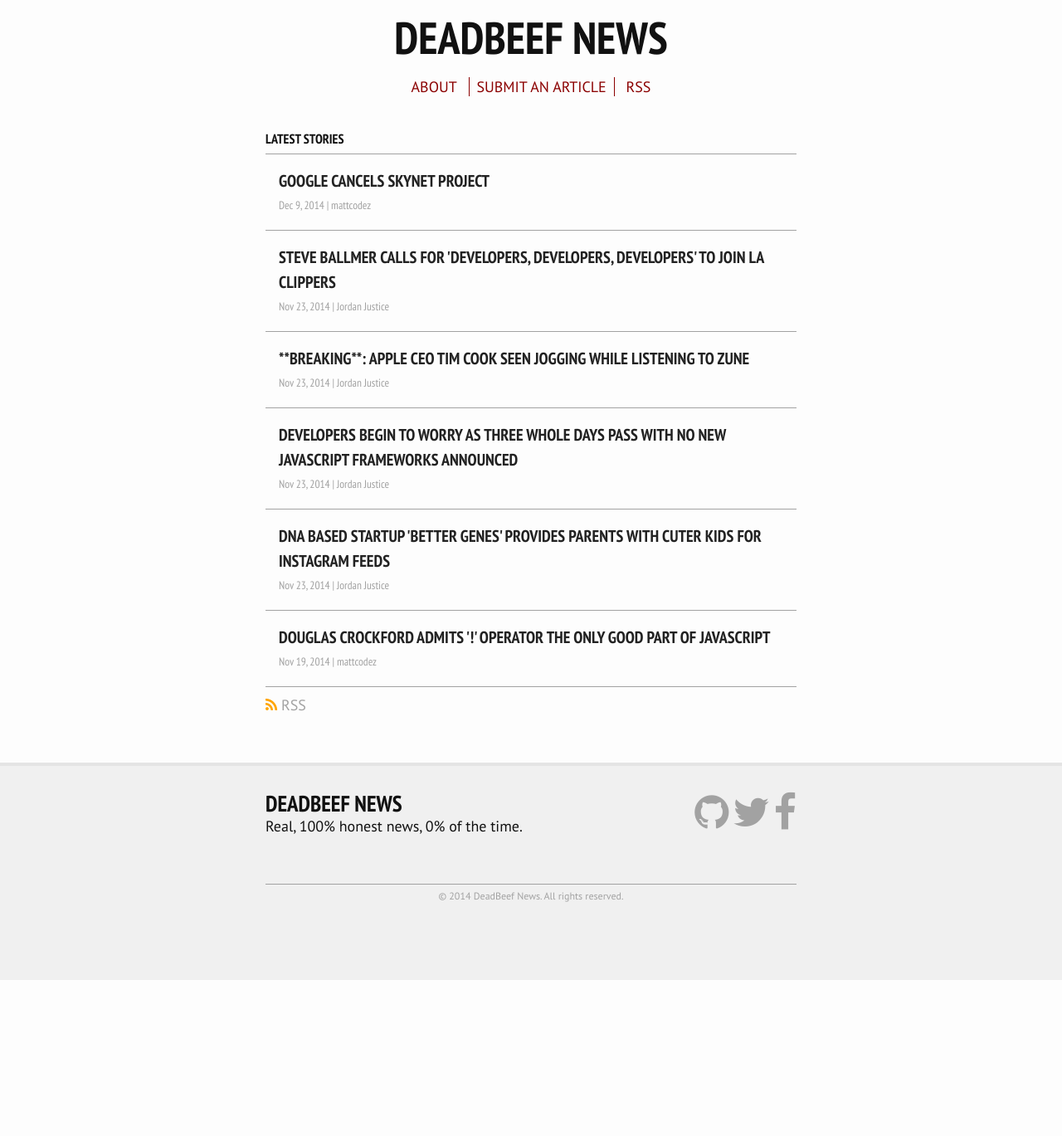
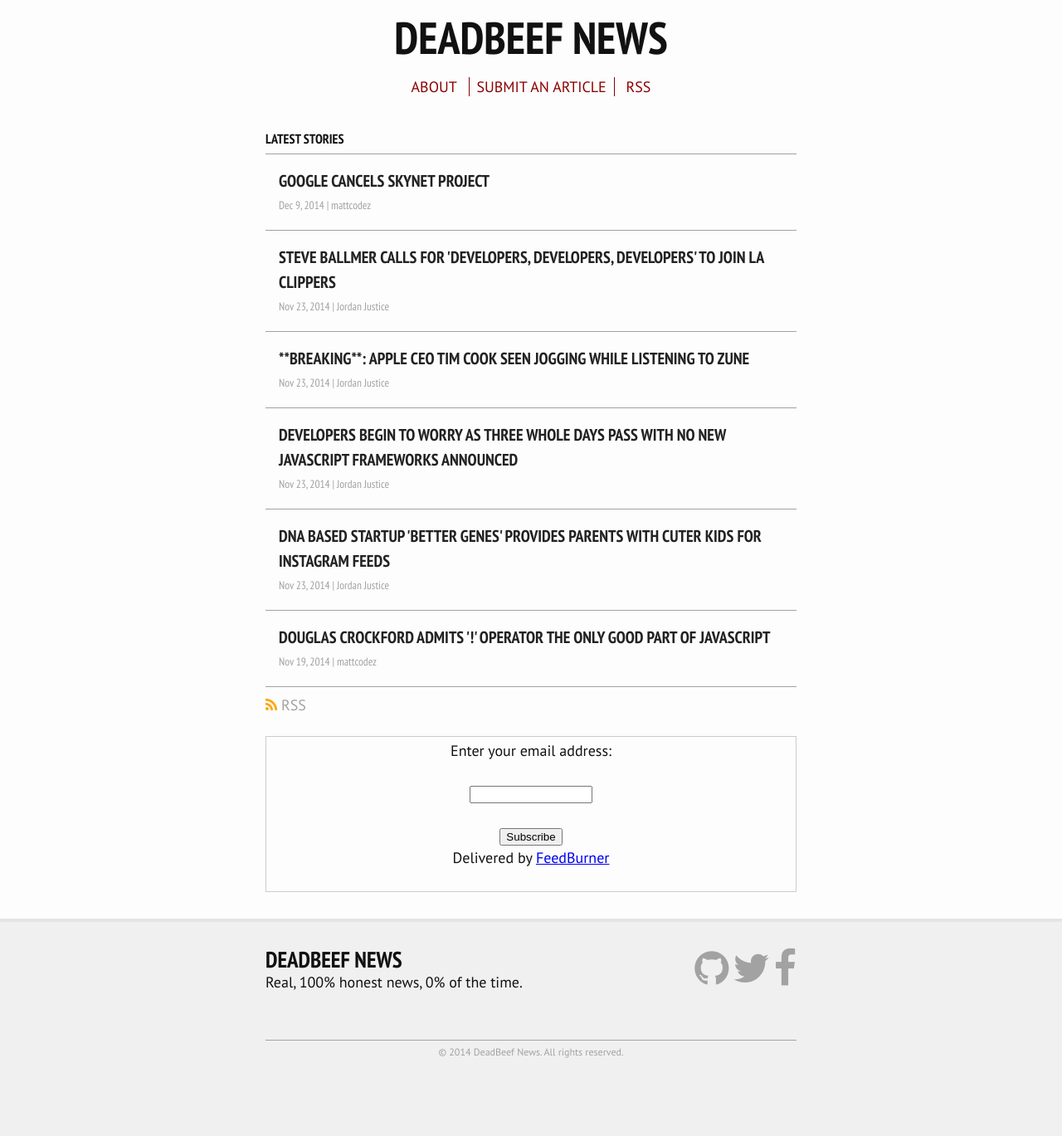
Before and after one commit to deadbeefnews/deadbeefnews.github.io, a Jekyll site: the page built from index.html, in a window 1280 px wide. Shown: the whole page at 83% size. Built offline with Jekyll 4.4.1, drawn with Linux system fonts in a browser that asks for light colours; nearby versions of some CDN libraries; before the commit the page ends 1181 px from its top, so only the background shows below that.

Commit message:
Add e-mail subscription widget

```diff
--- a/index.html
+++ b/index.html
@@ -19,4 +19,6 @@
 
   <p class="rss-subscribe"><a href="{{ "/feed.xml" | prepend: site.baseurl }}"><i class="fa fa-rss"></i> RSS</a></p>
 
+  <form style="border:1px solid #ccc;padding:3px;text-align:center;" action="https://feedburner.google.com/fb/a/mailverify" method="post" target="popupwindow" onsubmit="window.open('https://feedburner.google.com/fb/a/mailverify?uri=DeadbeefNews', 'popupwindow', 'scrollbars=yes,width=550,height=520');return true"><p>Enter your email address:</p><p><input type="text" style="width:140px" name="email"/></p><input type="hidden" value="DeadbeefNews" name="uri"/><input type="hidden" name="loc" value="en_US"/><input type="submit" value="Subscribe" /><p>Delivered by <a href="https://feedburner.google.com" target="_blank">FeedBurner</a></p></form>
+
 </div>
```
